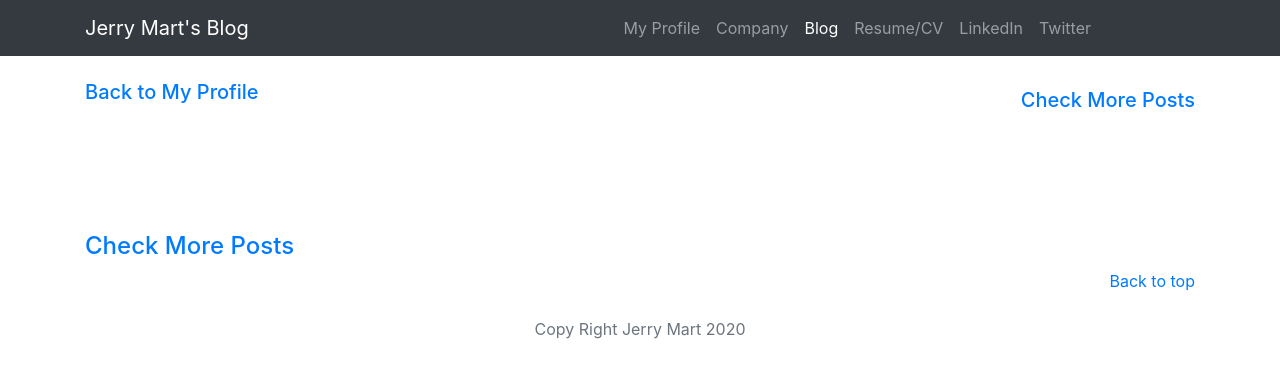
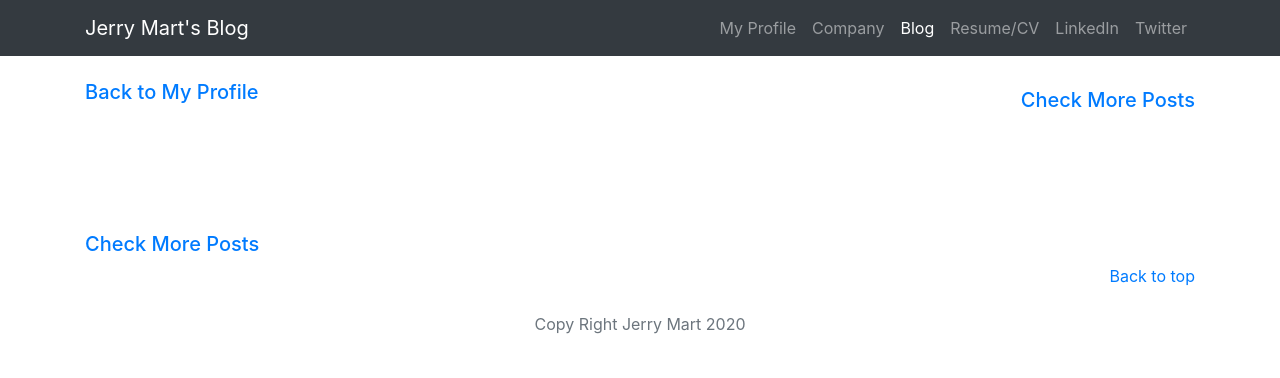
Before and after one commit to legendjo/portfolio-project, a Django app: template blog/templates/bloghome/postdetail.html in a window 1280 px wide. Shown: the top 378 px of the page. Run offline with Django 3.2, Linux system fonts and the light colour scheme; the template is opened without the code that fills it, so the values that code supplies are empty; some libraries are stand-ins or nearby versions.

Commit message:
Adjusted Blog postdetails

```diff
--- a/blog/templates/bloghome/postdetail.html
+++ b/blog/templates/bloghome/postdetail.html
@@ -46,7 +46,6 @@
   <header>
     <nav class="navbar navbar-expand-lg navbar-dark bg-dark">
       <div class="container">
-
       <a class="navbar-brand" href="{% url 'bloghome' %}">Jerry Mart's Blog</a>
 
       <button class="navbar-toggler" type="button" data-toggle="collapse" data-target="#navbarNav" aria-controls="navbarNav" aria-expanded="false" aria-label="Toggle navigation">
@@ -73,24 +72,6 @@
           <li class="nav-item">
             <a class="nav-link" href="#" target="_blank">Twitter</a>
           </li>
-          <li class="nav-item">
-            <a class="nav-link" href="#"></a>
-          </li>
-          <li class="nav-item">
-            <a class="nav-link" href="#" ></a>
-          </li>
-          <li class="nav-item">
-            <a class="nav-link" href="#" ></a>
-          </li>
-          <li class="nav-item">
-            <a class="nav-link" href="#"></a>
-          </li>
-          <li class="nav-item">
-            <a class="nav-link" href="#" ></a>
-          </li>
-          <li class="nav-item">
-            <a class="nav-link" href="#" ></a>
-          </li>
         </ul>
       </div>
     </div>
@@ -109,7 +90,7 @@
          <br/><br/>
          <p>{{ postdetails.body }}</p>
          <br/>
-         <h4><a href="{% url 'bloghome' %}">Check More Posts</a></h4>
+         <h5><a href="{% url 'bloghome' %}">Check More Posts</a></h5>
        </div>
      </main>
 
```
